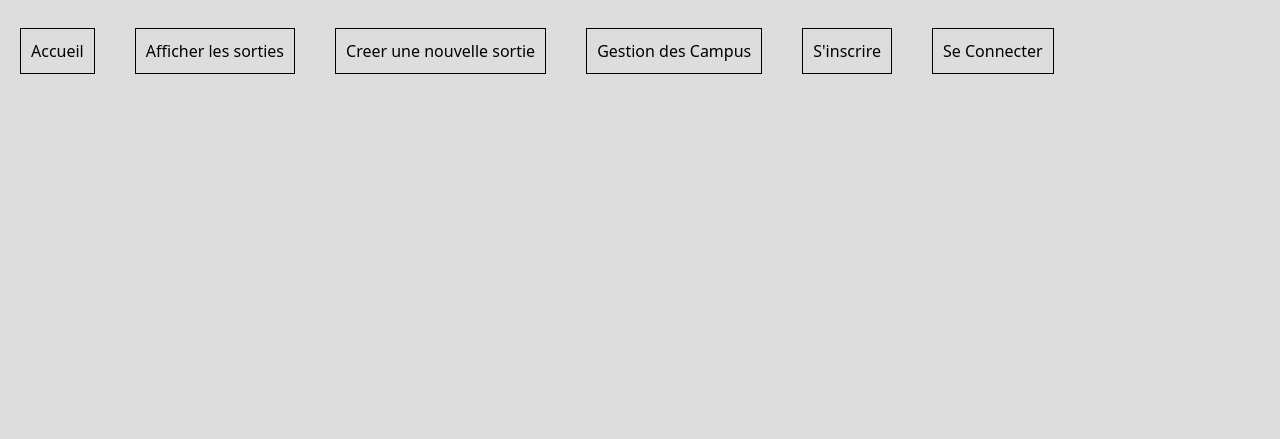
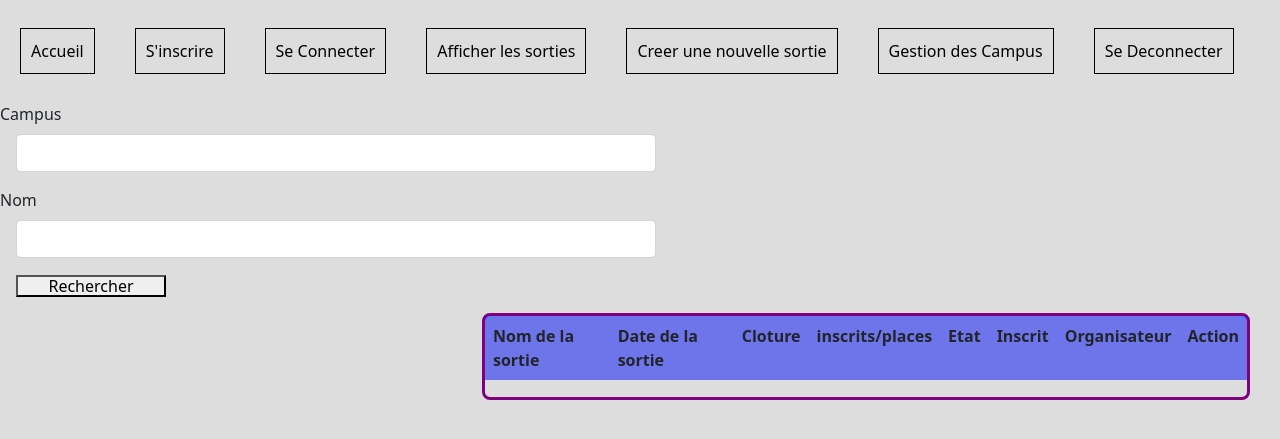
Before and after one commit to SandrineTiss/TeamFourSortir.com, a Symfony app: template templates/main/accueil.html.twig in a window 1280 px wide. Shown: the top 439 px of the page. Run offline with Twig, Linux system fonts and the light colour scheme; the template is opened without the code that fills it, so the values that code supplies are empty; form fields are guessed from the names that the template uses; some libraries are stand-ins or nearby versions.

Commit message:
foonction filtrer

```diff
--- /dev/null
+++ b/public/css/tableauSorties.css
@@ -0,0 +1,31 @@
+/* espacement */
+
+.table-sorties {
+    display: flex;
+    float: right;
+    width: 60%;
+    border: 3px solid purple;
+    margin-right: 30px;
+    border-radius: 8px;
+}
+
+.titre {
+    padding: 3px;
+}
+
+tbody tr:nth-child(odd) {
+    background-color: rgba(0, 15, 250, 0.5);
+
+}
+
+tbody tr:nth-child(even) {
+    background-color: rgba(0, 50, 150, 0.8);
+}
+
+tbody tr {
+
+}
+
+.table {
+
+}
--- /dev/null
+++ b/public/js/filters.js
@@ -0,0 +1 @@
+console.log('bonjour')
--- a/src/Entity/Sorties.php
+++ b/src/Entity/Sorties.php
@@ -40,6 +40,7 @@ class Sorties
     private $duree;
 
     /**
+     * @Assert\GreaterThan("+4 hours")
      * @Assert\LessThan(propertyPath="dateHeureDebut")
      * @ORM\Column(type="date")
      */
--- a/templates/base.html.twig
+++ b/templates/base.html.twig
@@ -14,24 +14,16 @@
     <body>
         <header class="main-header">
             <nav class="navbar">
-                <div class="boxLiens">
                 <ul>
                     <li><a href="{{ path('main_accueil') }}">Accueil</a></li>
-                        <li><a href="{{ path('sortie_liste') }}">Afficher les sorties</a></li>
-                        <li><a href="{{ path('sortie_creerSortie') }}">Creer une nouvelle sortie</a></li>
-                        <li><a href="{{ path('campus_campus') }}">Gestion des Campus</a></li>
-                        {% if(not app.user) %}
                     <li><a href="{{ path('app_register') }}">S'inscrire</a></li>
                     <li><a href="{{ path('app_login') }}">Se Connecter</a></li>
-                        {% endif %}
-                        {% if(app.user) %}
-                            <li><a href="{{ path('profil_user') }}">Mon profil</a></li>
+                    <li><a href="{{ path('sortie_liste') }}">Afficher les sorties</a></li>
+                    <li><a href="{{ path('sortie_creer') }}">Creer une nouvelle sortie</a></li>
+                    <li><a href="{{ path('campus_campus') }}">Gestion des Campus</a></li>
                     <li><a href="{{ path('app_logout') }}">Se Deconnecter</a></li>
-                        {% endif %}
 
                 </ul>
-                </div>
-
             </nav>
         </header>
 
@@ -45,5 +37,7 @@
 
         {% block body %}{% endblock %}
 
+        {% block js %}{% endblock %}
+
     </body>
 </html>
--- a/templates/main/accueil.html.twig
+++ b/templates/main/accueil.html.twig
@@ -1,10 +1,57 @@
 {% extends 'base.html.twig' %}
 
 {% block title %}Accueil | {{ parent() }}{% endblock %}
-
+{% block stylesheets %}<link href="{{ asset('css/tableauSorties.css') }}" rel="stylesheet"> {% endblock %}
 
 {% block body %}
-   <div class="test-wp">
-      {# <img alt="image de fete" class="image-accueil" src="{{ asset('img/sortie.png') }}"/> #}
+
+    <div class="filtres">
+        <div class="filtre-form">
+            {{ form_start(form) }}
+            <div class="form-row">
+                <div class="col">
+                    {{ form_row(form.campus) }}
+                </div>
+                <div class="col">
+                    {{ form_row(form.nom) }}
+                </div>
+            </div>
+
+            {{ form_end(form) }}
+
+            <button>Rechercher</button>
+        </div>
+    </div>
+
+   <div class="table-sorties">
+       <table class="table">
+           <tr class="titre">
+               <th scope="col">Nom de la sortie</th>
+               <th scope="col">Date de la sortie</th>
+               <th scope="col">Cloture</th>
+               <th scope="col">inscrits/places</th>
+               <th scope="col">Etat</th>
+               <th scope="col">Inscrit</th>
+               <th scope="col">Organisateur</th>
+               <th scope="col">Action</th>
+           </tr>
+           </thead>
+          {% for sortie in sorties %}
+             <tr>
+                <th scope="col">{{ sortie.nom }}</th>
+                <th scope="col">{{ sortie.dateHeureDebut.format('d/m/Y h:m') }}</th>
+                <th scope="col">{{ sortie.dateLimiteInscription.format('d/m/Y') }}</th>
+                <th scope="col"> {{ sortie.inscrits.count }}/{{ sortie.nbInscriptionMax }}</th>
+                <th scope="col">{{ sortie.etat.libelle }}</th>
+                <th scope="col"> ???? </th>
+                <th scope="col">{{ sortie.organisateur.nom }}</th>
+                 <th scope="col"><a href="" title="">détails</a> </th>
+             </tr>
+          {% endfor %}
+       </table>
    </div>
 {% endblock %}
+
+{% block js %}
+   <script src="{{ asset('js/filters.js') }}"></script>
+{% endblock %}
```
Also changed, not shown: src/Controller/MainController.php (+18 -2 lines), src/Controller/SortiesController.php (+17 -4 lines), src/Entity/SortieSearch.php (added, +195 -0 lines), src/Form/SortieSearchType.php (added, +88 -0 lines), src/Repository/SortiesRepository.php (+41 -0 lines), public/css/img/sortie.png (renamed from public/img/sortie.png), 1 other file. Lines whose indentation alone changed are shown as unchanged.
